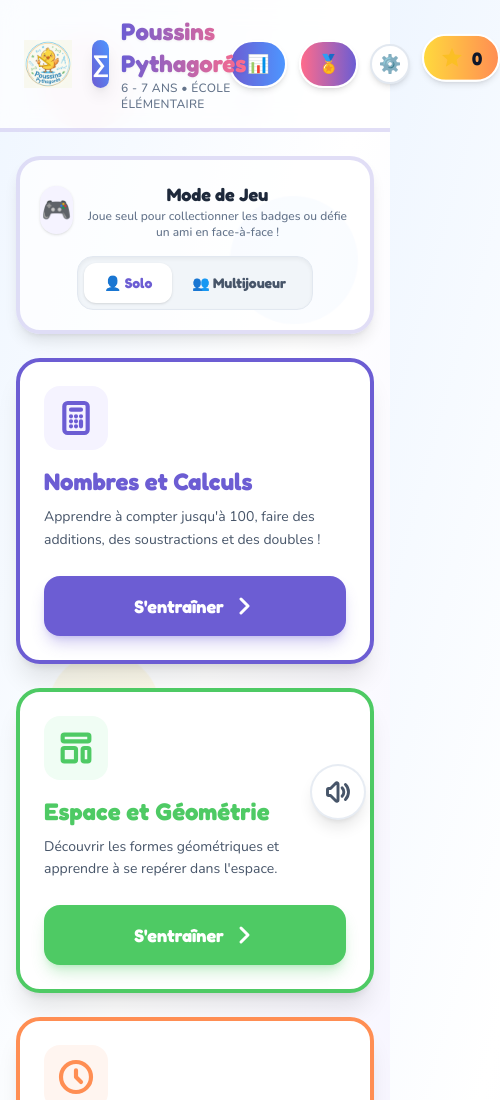
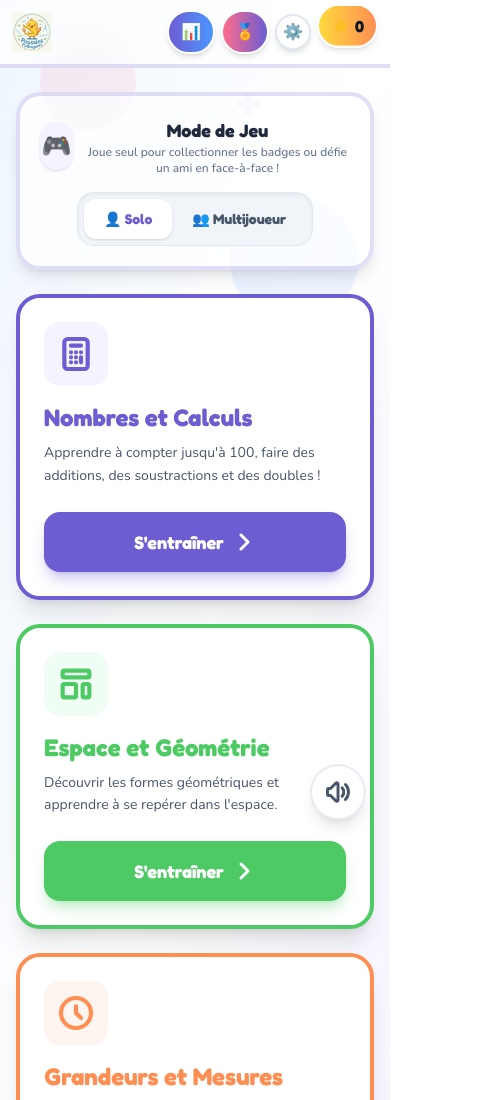
Before and after one commit to estebanzu/poussinspythagores, a website: page index.html in a window 390 px wide. Shown: the top 1100 px of the page, 500 px wide, since content can reach past the window. Drawn offline with nearby package versions, Linux system fonts and the light colour scheme.

Commit message:
improve responsiveness

```diff
--- a/index.html
+++ b/index.html
@@ -172,44 +172,44 @@
   </div>
 
   <!-- Header Section -->
-  <header class="relative z-10 w-full px-6 py-4 flex justify-between items-center bg-white/70 backdrop-blur-md border-b-4 border-brand-purple/20">
-    <div class="flex items-center gap-3 cursor-pointer" onclick="goHome()">
-      <img src="/logo.png" alt="Poussins Pythagorés logo" class="h-12 w-12 mr-2"/>
-      <div class="bg-gradient-to-tr from-brand-purple to-brand-blue w-12 h-12 rounded-2xl flex items-center justify-center shadow-lg transform hover:scale-105 active:scale-95 transition-all">
+  <header class="relative z-10 w-full px-3 sm:px-6 py-2.5 sm:py-4 flex justify-between items-center bg-white/70 backdrop-blur-md border-b-4 border-brand-purple/20">
+    <div class="flex items-center gap-2 sm:gap-3 cursor-pointer" onclick="goHome()">
+      <img src="/logo.png" alt="Poussins Pythagorés logo" class="h-10 w-10 sm:h-12 sm:w-12"/>
+      <div class="hidden sm:flex bg-gradient-to-tr from-brand-purple to-brand-blue w-12 h-12 rounded-2xl items-center justify-center shadow-lg transform hover:scale-105 active:scale-95 transition-all">
         <span class="text-white text-2xl font-title font-bold">∑</span>
       </div>
       <div>
-        <h1 class="text-2xl md:text-3xl font-bold bg-gradient-to-r from-brand-purple to-brand-pink bg-clip-text text-transparent drop-shadow-sm font-title">
+        <h1 class="hidden min-content-block min-[480px]:block text-lg sm:text-2xl md:text-3xl font-bold bg-gradient-to-r from-brand-purple to-brand-pink bg-clip-text text-transparent drop-shadow-sm font-title">
           Poussins Pythagorés
         </h1>
-        <p class="text-xs text-slate-500 font-medium tracking-wide">6 - 7 ANS • ÉCOLE ÉLÉMENTAIRE</p>
+        <p class="hidden sm:block text-xs text-slate-500 font-medium tracking-wide">6 - 7 ANS • ÉCOLE ÉLÉMENTAIRE</p>
       </div>
     </div>
 
-    <div class="flex items-center gap-3">
+    <div class="flex items-center gap-1.5 sm:gap-3">
       <!-- Scoreboard Button -->
-      <button onclick="openScoreboardModal()" class="flex items-center gap-2 bg-gradient-to-r from-brand-purple to-brand-blue text-white font-bold px-4 py-2 rounded-full shadow-md border-2 border-white hover:scale-105 active:scale-95 transition-all" title="Historique des Scores">
-        <span class="text-lg">📊</span>
-        <span class="hidden sm:inline font-title text-sm">Scores</span>
+      <button onclick="openScoreboardModal()" class="flex items-center gap-1.5 bg-gradient-to-r from-brand-purple to-brand-blue text-white font-bold px-3 sm:px-4 py-2 rounded-full shadow-md border-2 border-white hover:scale-105 active:scale-95 transition-all" title="Historique des Scores">
+        <span class="text-base sm:text-lg">📊</span>
+        <span class="hidden sm:inline font-title text-xs sm:text-sm">Scores</span>
       </button>
 
       <!-- Badges Gallery Button -->
-      <button onclick="openBadgesModal()" class="flex items-center gap-2 bg-gradient-to-r from-brand-pink to-brand-purple text-white font-bold px-4 py-2 rounded-full shadow-md border-2 border-white hover:scale-105 active:scale-95 transition-all">
-        <span class="text-lg">🏅</span>
-        <span id="badge-count-text" class="hidden sm:inline font-title text-sm">Badges (0/7)</span>
+      <button onclick="openBadgesModal()" class="flex items-center gap-1.5 bg-gradient-to-r from-brand-pink to-brand-purple text-white font-bold px-3 sm:px-4 py-2 rounded-full shadow-md border-2 border-white hover:scale-105 active:scale-95 transition-all">
+        <span class="text-base sm:text-lg">🏅</span>
+        <span id="badge-count-text" class="hidden sm:inline font-title text-xs sm:text-sm">Badges (0/7)</span>
       </button>
 
       <!-- Accessibility Settings Button -->
-      <button onclick="openAccessibilityModal()" class="flex items-center justify-center bg-white hover:bg-slate-50 text-slate-600 w-10 h-10 rounded-full shadow-md border-2 border-slate-200 hover:scale-105 active:scale-95 transition-all" title="Accessibilité">
-        <span class="text-lg">⚙️</span>
+      <button onclick="openAccessibilityModal()" class="flex items-center justify-center bg-white hover:bg-slate-50 text-slate-600 w-9 h-9 sm:w-10 sm:h-10 rounded-full shadow-md border-2 border-slate-200 hover:scale-105 active:scale-95 transition-all" title="Accessibilité">
+        <span class="text-base sm:text-lg">⚙️</span>
       </button>
 
       <!-- Global Stars Counter -->
-      <div class="flex items-center gap-2 bg-gradient-to-r from-brand-yellow to-brand-orange text-slate-900 font-bold px-4 py-2 rounded-full shadow-md border-2 border-white animate-bounce-slow">
-        <svg class="w-6 h-6 text-amber-900 fill-amber-400" viewBox="0 0 24 24">
+      <div class="flex items-center gap-1 sm:gap-2 bg-gradient-to-r from-brand-yellow to-brand-orange text-slate-900 font-bold px-3 sm:px-4 py-2 rounded-full shadow-md border-2 border-white animate-bounce-slow">
+        <svg class="w-5 h-5 sm:w-6 sm:h-6 text-amber-900 fill-amber-400" viewBox="0 0 24 24">
           <path d="M12 17.27L18.18 21l-1.64-7.03L22 9.24l-7.19-.61L12 2 9.19 8.63 2 9.24l5.46 4.73L5.82 21z"/>
         </svg>
-        <span id="global-stars-text" class="text-lg md:text-xl font-title">0</span>
+        <span id="global-stars-text" class="text-base sm:text-lg md:text-xl font-title">0</span>
       </div>
     </div>
   </header>
@@ -747,6 +747,13 @@
       initParentalControls();
       initAccessibility();
       goHome();
+
+      // Register PWA service worker for offline support
+      if ('serviceWorker' in navigator) {
+        navigator.serviceWorker.register('/service-worker.js')
+          .then(reg => console.log('PWA Service Worker registered!', reg))
+          .catch(err => console.error('PWA Service Worker registration failed:', err));
+      }
     });
 
     // Sound effects engine using Web Audio API
```
